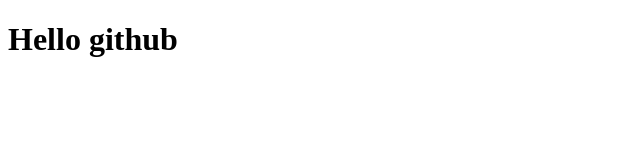
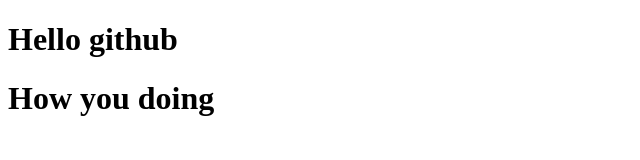
Before and after one commit to prajapatikeval/demo-repo2, a plain HTML site: page index.html in a window 1280 px wide. Shown: the whole page, without its empty margins (0-640 px from the left). Drawn offline with Linux system fonts and the light colour scheme.

Commit message:
Updated
updated

```diff
--- a/index.html
+++ b/index.html
@@ -6,5 +6,6 @@
 </head>
 <body>
     <h1>Hello github</h1>
+    <h1>How you doing</h1>
 </body>
 </html>
```
